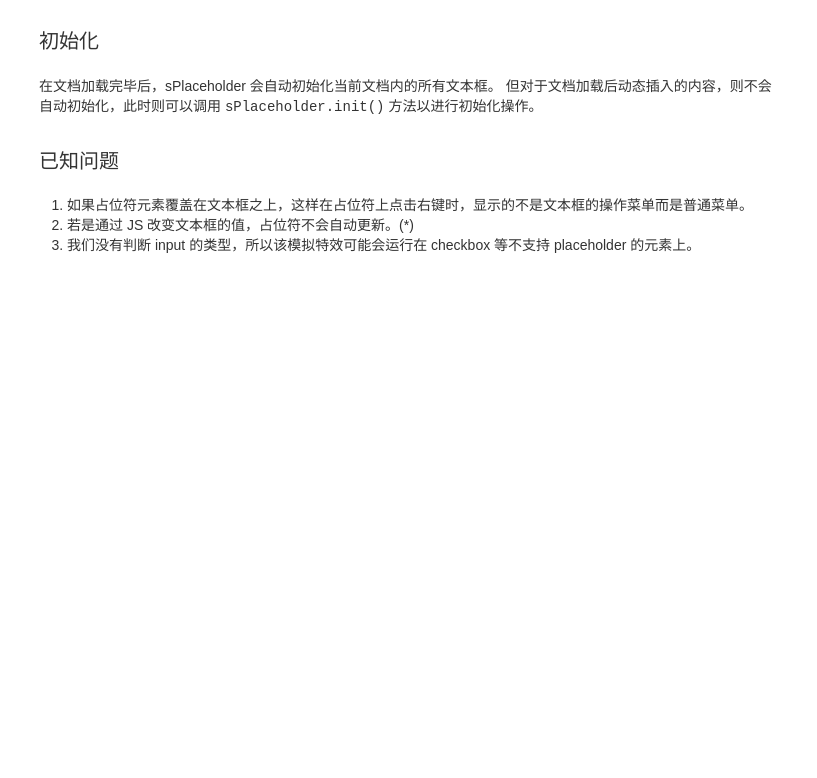
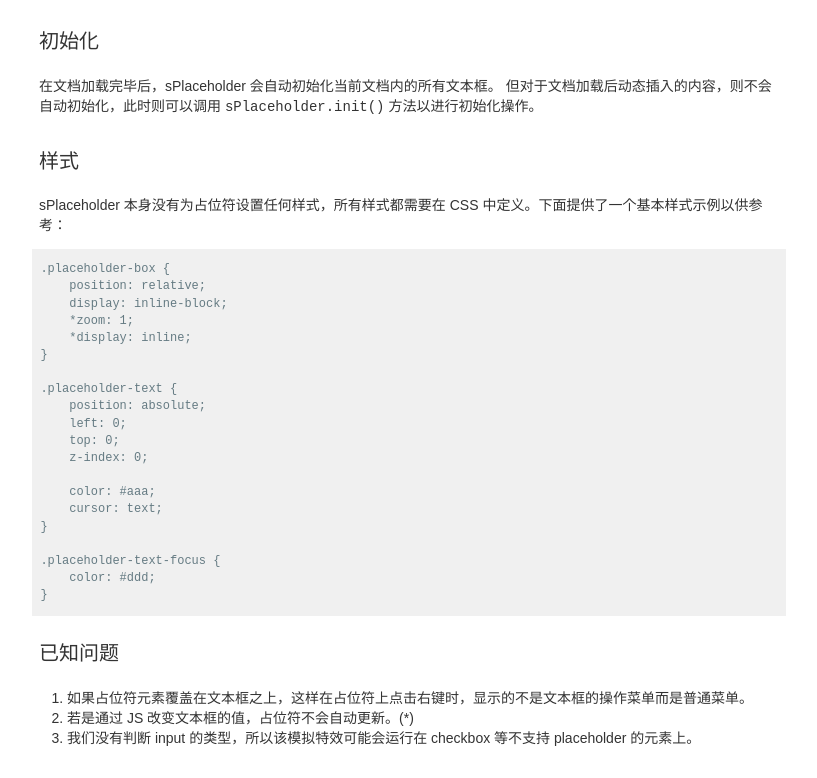
Before and after one commit to BiosSun/sPlaceholder, a website: page doc/index.html in a window 1280 px wide. Shown: the part 1622-2400 px from the top of the page, without its empty margins (231-1048 px from the left). Before the commit the page ends 1907 px from the top, so only its background shows below. Drawn offline with Linux system fonts and the light colour scheme.

Commit message:
添加样式相关文档

```diff
--- a/doc/index.html
+++ b/doc/index.html
@@ -104,6 +104,32 @@
                 但对于文档加载后动态插入的内容，则不会自动初始化，此时则可以调用 <code>sPlaceholder.init()</code> 方法以进行初始化操作。
             </p>
 
+            <h2>样式</h2>
+
+            <p>
+                sPlaceholder 本身没有为占位符设置任何样式，所有样式都需要在 CSS 中定义。下面提供了一个基本样式示例以供参考：
+                <pre><code class="html">.placeholder-box {
+    position: relative;
+    display: inline-block;
+    *zoom: 1;
+    *display: inline;
+}
+
+.placeholder-text {
+    position: absolute;
+    left: 0;
+    top: 0;
+    z-index: 0;
+
+    color: #aaa;
+    cursor: text;
+}
+
+.placeholder-text-focus {
+    color: #ddd;
+}</code></pre>
+                        </p>
+
             <h2>已知问题</h2>
 
             <ol>
```
